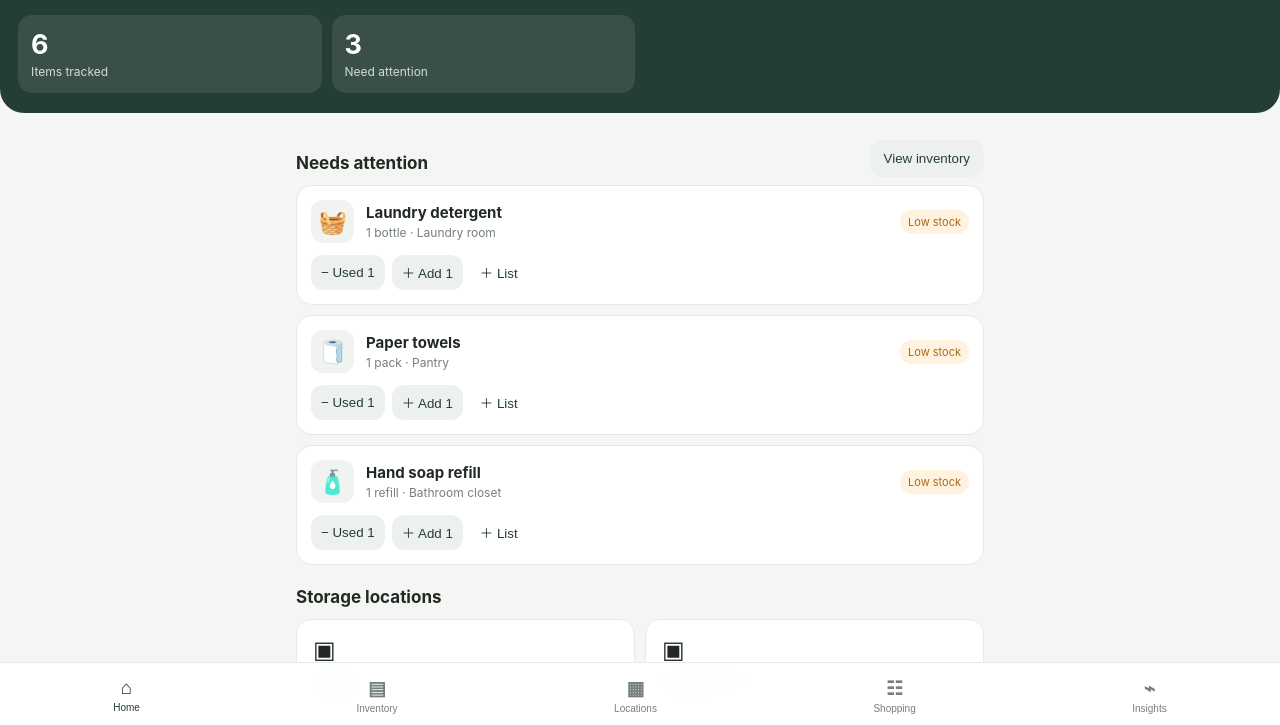
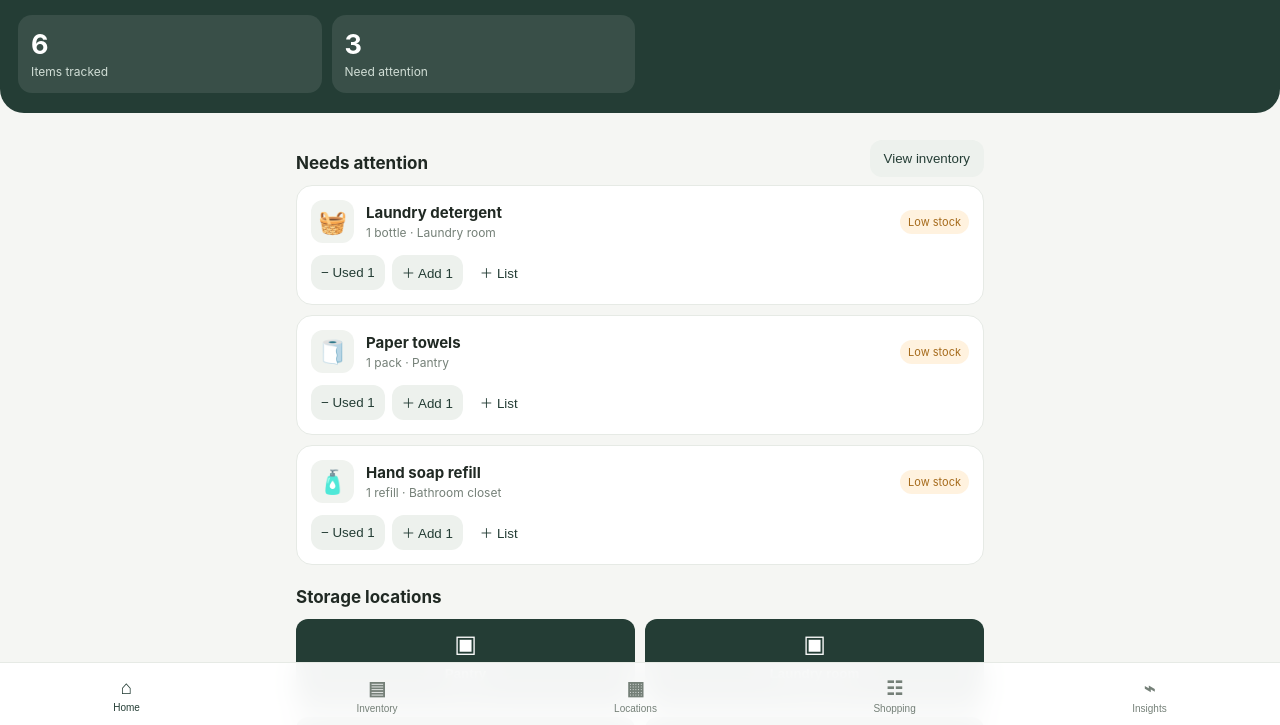
Before and after one commit to justinwigg/HomeStock, a plain HTML site: page index.html in a window 1280 px wide. Shown: the part 72-797 px from the top of the page. Drawn offline with Linux system fonts and the light colour scheme.

Commit message:
Update index.html

```diff
--- a/index.html
+++ b/index.html
@@ -26,7 +26,7 @@ button.secondary{background:#edf1ed;color:var(--green)}button.ghost{background:t
 input,select{width:100%;padding:12px;border:1px solid var(--line);border-radius:11px;background:white;font:inherit;margin:5px 0 12px;color:var(--ink)}
 label{font-size:12px;color:var(--muted);font-weight:650}.formgrid{display:grid;grid-template-columns:1fr 1fr;gap:8px}.full{grid-column:1/-1}
 .modal{position:fixed;inset:0;background:#0007;display:none;align-items:flex-end;z-index:10}.modal.show{display:flex}.sheet{background:var(--bg);width:100%;max-height:90vh;overflow:auto;border-radius:22px 22px 0 0;padding:20px 18px calc(22px + env(safe-area-inset-bottom));max-width:720px;margin:auto}.sheethead{display:flex;justify-content:space-between;align-items:center;margin-bottom:12px}.sheet h2{margin:0}.close{background:#e8ece8;color:var(--ink);font-size:18px;padding:6px 11px}
-.locationgrid{display:grid;grid-template-columns:1fr 1fr;gap:10px}.loc{padding:16px;border:1px solid var(--line);border-radius:15px;background:white;text-align:left;color:var(--ink)}.loc strong{display:block;margin-top:8px}.loc small{color:var(--muted)}
+.locationgrid{display:grid;grid-template-columns:1fr 1fr;gap:10px}10px.loc{padding:16px;border:1px solid var(--line);border-radius:15px;background:white;text-align:left;color:var(--ink)}.loc strong{display:block;margin-top:8px}.loc small{color:var(--muted)}
 .muted{color:var(--muted)}.rowbetween{display:flex;align-items:center;justify-content:space-between;gap:10px}
 .notice{background:#edf3ee;border-radius:12px;padding:12px;color:#365b4d;font-size:12px;line-height:1.5;margin:12px 0}
 @media(min-width:600px){.modal{align-items:center}.sheet{border-radius:22px}.stats{grid-template-columns:repeat(4,1fr)}}
```
